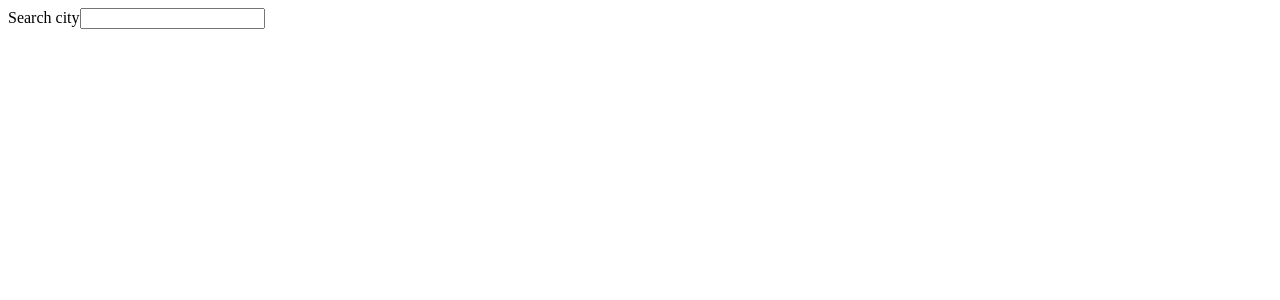
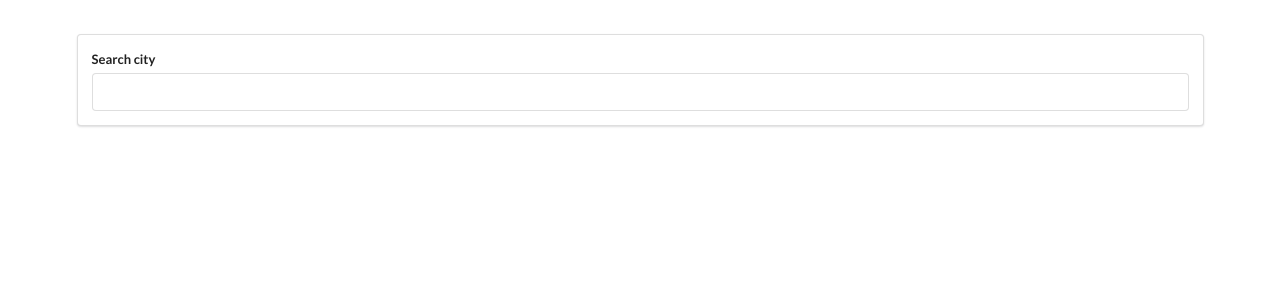
Before and after one commit to uxmoon/city-filter, a React (Create React App) app: page / in a window 1280 px wide. Shown: the top 300 px of the page. Built offline with nearby package versions, Linux system fonts and the light colour scheme.

Commit message:
added ui semantic css framework

```diff
--- a/public/index.html
+++ b/public/index.html
@@ -9,6 +9,7 @@
       name="description"
       content="Web site created using create-react-app"
     />
+    <link rel="stylesheet" href="https://cdnjs.cloudflare.com/ajax/libs/semantic-ui/2.4.1/semantic.min.css">
     <link rel="apple-touch-icon" href="%PUBLIC_URL%/logo192.png" />
     <!--
       manifest.json provides metadata used when your web app is installed on a
--- a/src/components/App.js
+++ b/src/components/App.js
@@ -25,7 +25,7 @@ class App extends React.Component {
 
   render() {
     return (
-      <div>
+      <div className="ui container">
         <CitySelection cities={this.state.selectedCity} />
         <SearchBar onSubmit={this.onSearchSubmit} />
         <CitiesList
--- a/src/components/CitiesList.js
+++ b/src/components/CitiesList.js
@@ -7,7 +7,7 @@ const CitiesList = ({ cities, onCitySelect }) => {
       <CityCard onCitySelect={onCitySelect} key={city.geonameid} city={city} />
     );
   });
-  return <div>{renderedList}</div>;
+  return <div className="ui relaxed divided list">{renderedList}</div>;
 };
 
 export default CitiesList;
--- a/src/components/CityCard.js
+++ b/src/components/CityCard.js
@@ -2,9 +2,10 @@ import React from "react";
 
 const CityCard = ({ city, onCitySelect }) => {
   return (
-    <div onClick={()=> onCitySelect(city)}>
-      {city.name}
-      <div>
+    <div className="item" onClick={() => onCitySelect(city)}>
+      <i className="large marker middle aligned icon"></i>
+      <div className="content">
+        <div className="header">{city.name}</div>
         {city.subcountry}, {city.country}
       </div>
     </div>
--- a/src/components/CitySelection.js
+++ b/src/components/CitySelection.js
@@ -2,10 +2,15 @@ import React from "react";
 
 const CitySelection = ({ cities }) => {
   const renderedSelection = cities.map((city) => {
-    return <div key={city.geonameid}>{city.name}</div>;
+    return (
+      <div className="item" key={city.geonameid}>
+        <i className="marker icon"></i>
+        {city.name}({city.subcountry})
+      </div>
+    );
   });
 
-  return <div>{renderedSelection}</div>;
+  return <div className="ui horizontal list">{renderedSelection}</div>;
 };
 
 export default CitySelection;
--- a/src/components/SearchBar.js
+++ b/src/components/SearchBar.js
@@ -11,14 +11,16 @@ class SearchBar extends React.Component {
 
   render() {
     return (
-      <div>
-        <form onSubmit={this.onFormSubmit}>
+      <div className="ui segment">
+        <form onSubmit={this.onFormSubmit} className="ui form">
+          <div className="field">
             <label>Search city</label>
             <input
               type="text"
               value={this.state.term}
               onChange={(e) => this.setState({ term: e.target.value })}
             />
+          </div>
         </form>
       </div>
     );
```
Lines whose indentation alone changed are shown as unchanged.
